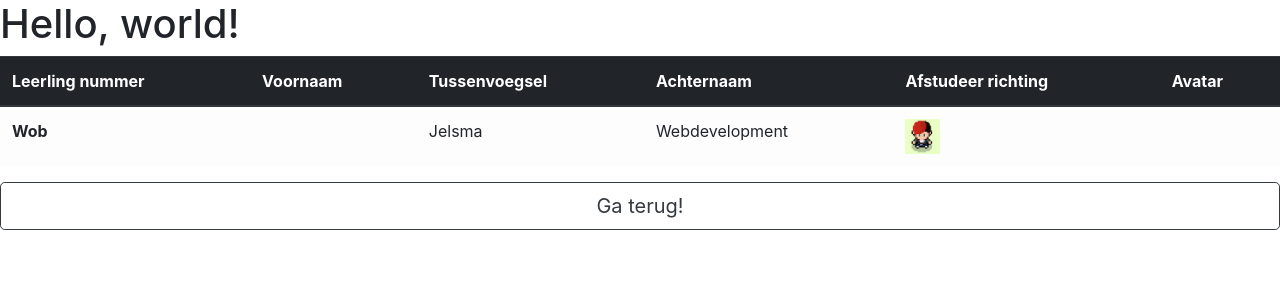
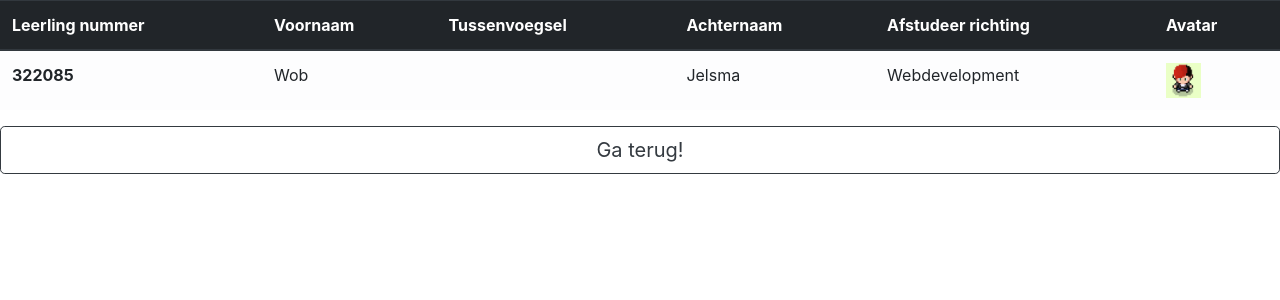
Before and after one commit to rra-am1a-2018/toets, a PHP site: page /homepages/wob_Fatpike.php in a window 1280 px wide. Shown: the top 300 px of the page. Run offline with PHP 8.4, Linux system fonts and the light colour scheme.

Commit message:
Ready to go

```diff
--- a/homepages/wob_Fatpike.php
+++ b/homepages/wob_Fatpike.php
@@ -13,7 +13,6 @@
     <title>Hello, world!</title>
   </head>
   <body>
-    <h1>Hello, world!</h1>
       <!-- Table -->
   <table class="table table-hover table-light">
       <thead class=thead-dark>
@@ -28,11 +27,12 @@
       </thead>
       <tbody>
         <tr>
-          <th scope="row">Wob</th>
+          <th scope="row">322085</th>
+          <td>Wob</td>
           <td></td>
           <td>Jelsma</td>
           <td>Webdevelopment</td>
-          <td><img src="./img/wubbit.png" height="35px" width="35px"></td>
+          <td><img src="../img/wubbit.png" height="35px" width="35px"></td>
         </tr>
       </tbody>
     </table>
```
